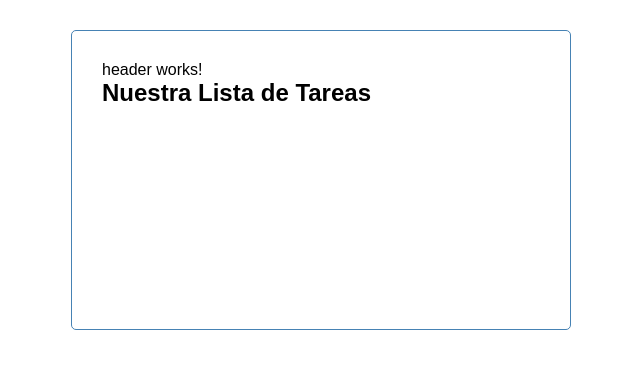
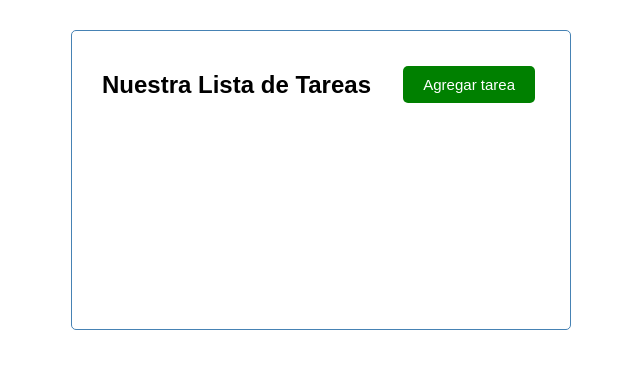
Before and after one commit to panchoc360/task-list, an Angular app: page / in a window 1280 px wide. Shown: the top 368 px of the page, without its empty margins (319-959 px from the left). Built offline with nearby package versions, Linux system fonts and the light colour scheme.

Commit message:
Boton agregado

```diff
--- a/src/app/app.module.ts
+++ b/src/app/app.module.ts
@@ -3,11 +3,13 @@
 
 import { AppComponent } from './app.component';
 import { HeaderComponent } from './components/header/header.component';
+import { ButtonComponent } from './components/button/button.component';
 
 @NgModule({
   declarations: [
     AppComponent,
-    HeaderComponent
+    HeaderComponent,
+    ButtonComponent
   ],
   imports: [
     BrowserModule
--- /dev/null
+++ b/src/app/components/button/button.component.html
@@ -0,0 +1,3 @@
+<button class="btn"[ngStyle]="{'background-color': color}" (click)="onClick()">
+    {{text}}
+</button>
--- /dev/null
+++ b/src/app/components/button/button.component.ts
@@ -0,0 +1,19 @@
+import { Component, OnInit, Input } from '@angular/core';
+
+@Component({
+  selector: 'app-button',
+  templateUrl: './button.component.html',
+  styleUrls: ['./button.component.css']
+})
+export class ButtonComponent implements OnInit {
+  @Input() text:string = "";
+  @Input() color:string = "";
+
+  constructor() { }
+
+  ngOnInit(): void {
+  }
+onClick(){
+  console.log("funciona");
+}
+}
--- a/src/app/components/header/header.component.html
+++ b/src/app/components/header/header.component.html
@@ -1,2 +1,4 @@
-<p>header works!</p>
-<h2>{{title}}</h2>
+<header>
+    <h2>{{title}}</h2>
+    <app-button color="green" text="Agregar tarea"></app-button>
+</header>
```
Also changed, not shown: src/app/components/button/button.component.css (added), 1 other file (tests, documents, lock files or other folders).
